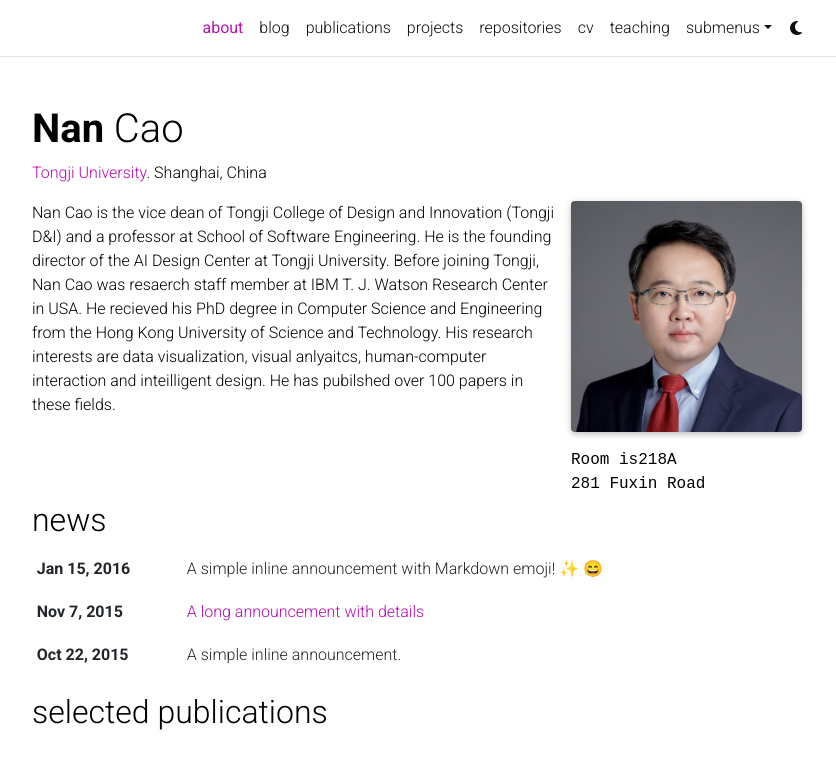
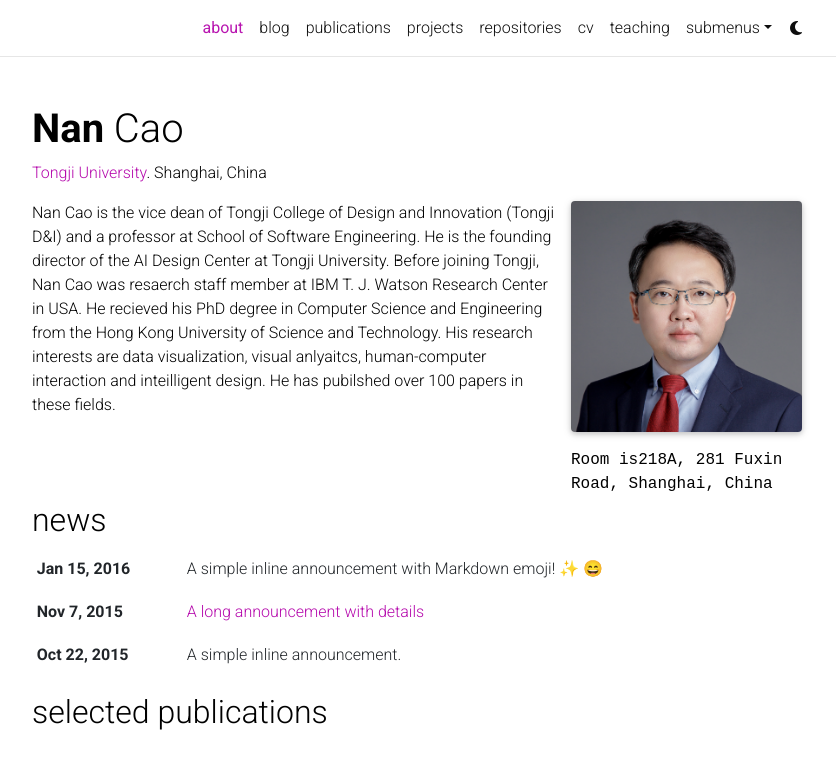
Before and after one commit to nancao/nancao.github.io, a Jekyll site: the page built from _pages/about.md, in a window 1280 px wide and 1049 px high, cut to the strip 0-759 px from the top of the window. Shown: the whole strip, without its empty margins (223-1059 px from the left). Built offline with Jekyll 4.4.1, drawn with Linux system fonts in a browser that asks for light colours; full-size pictures stand in for the smaller copies a plugin makes; emoji names are drawn with the system emoji font; comment, search, counter and statistics services are not loaded; a style sheet for code colours, icons or effects is not loaded; some of the changed lines change nothing that is shown.

Commit message:
update profile

```diff
--- a/_config.yml
+++ b/_config.yml
@@ -6,14 +6,14 @@
 first_name: Nan
 middle_name:
 last_name: Cao
-email: nan.cao@gmail.com
+email: nan.cao(at)gmail.com
 description: > # the ">" symbol means to ignore newlines until "footer_text:"
   A simple, whitespace theme for academics. Based on [*folio](https://github.com/bogoli/-folio) design.
 footer_text: >
   Powered by <a href="https://jekyllrb.com/" target="_blank">Jekyll</a> with <a href="https://github.com/alshedivat/al-folio">al-folio</a> theme.
   Hosted by <a href="https://pages.github.com/" target="_blank">GitHub Pages</a>.
   Photos from <a href="https://unsplash.com" target="_blank">Unsplash</a>.
-keywords: jekyll, jekyll-theme, academic-website, portfolio-website  # add your own keywords or leave empty
+keywords: nancao, nan cao, visualization, design  # add your own keywords or leave empty
 
 lang: en # the language of your site (for example: en, fr, cn, ru, etc.)
 icon: ⚛️  # the emoji used as the favicon (alternatively, provide image name in /assets/img/)
@@ -272,8 +272,8 @@
 
 scholar:
 
-  last_name: [Einstein]
-  first_name: [Albert, A.]
+  last_name: [Cao]
+  first_name: [Nan]
 
   style: apa
   locale: en
--- a/_pages/about.md
+++ b/_pages/about.md
@@ -9,8 +9,7 @@
   image: prof_pic.jpg
   image_circular: false # crops the image to make it circular
   address: >
-    <p>Room is218A</p>
-    <p>281 Fuxin Road</p>
+    <p>Room is218A, 281 Fuxin Road, Shanghai, China</p>
 
 news: true  # includes a list of news items
 latest_posts: false  # includes a list of the newest posts
```
